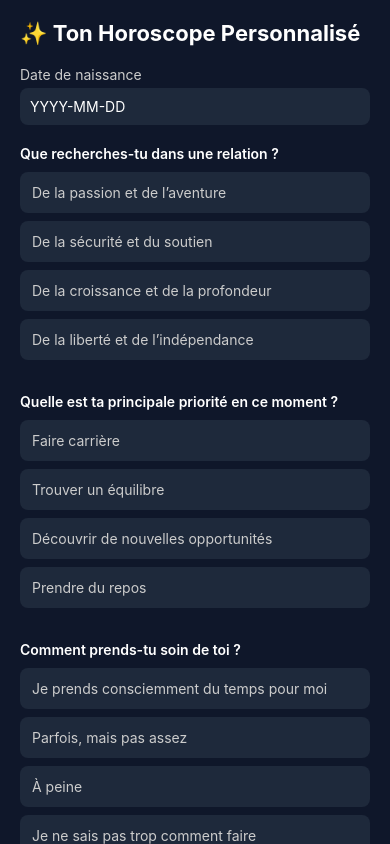
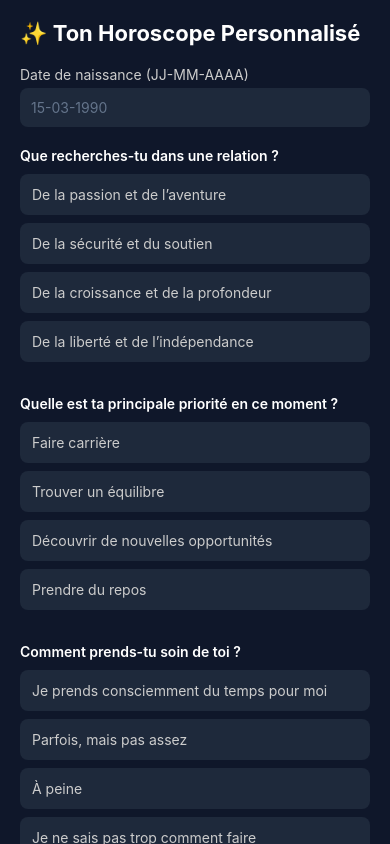
Before and after one commit to SterckxJoffrey/horscopeApp, a React Native app: screen / in a window 390 px wide. Built offline with nearby package versions, Linux system fonts and the light colour scheme.

Commit message:
- format date input - result card design - home button

```diff
--- a/App.js
+++ b/App.js
@@ -1,14 +1,24 @@
-import React from "react";
+import React, { useState } from "react";
 import { StatusBar, useColorScheme } from "react-native";
 import HomeScreen from "./HomeScreen.jsx";
+import ResultScreen from "./ResultScreen.jsx";
 
 export default function App() {
   const isDarkMode = useColorScheme() === "dark";
+  const [submission, setSubmission] = useState(null);
 
   return (
     <>
       <StatusBar barStyle={isDarkMode ? "light-content" : "dark-content"} />
-      <HomeScreen />
+      {submission === null ? (
+        <HomeScreen onSubmit={setSubmission} />
+      ) : (
+        <ResultScreen
+          result={submission.text}
+          birthDate={submission.birthDate}
+          onBack={() => setSubmission(null)}
+        />
+      )}
     </>
   );
 }
--- a/HomeScreen.jsx
+++ b/HomeScreen.jsx
@@ -10,6 +10,26 @@ import {
 
 import data from "./data.json";
 import { generateText } from "./Horoscope";
+
+const formatBirthDate = (text) => {
+  const digits = text.replace(/\D/g, "").slice(0, 8);
+  if (digits.length <= 2) return digits;
+  if (digits.length <= 4) return `${digits.slice(0, 2)}-${digits.slice(2)}`;
+  return `${digits.slice(0, 2)}-${digits.slice(2, 4)}-${digits.slice(4)}`;
+};
+
+const isValidBirthDate = (str) => {
+  if (!/^\d{2}-\d{2}-\d{4}$/.test(str)) return false;
+  const [d, m, y] = str.split("-").map(Number);
+  const date = new Date(y, m - 1, d);
+  return (
+    date.getFullYear() === y &&
+    date.getMonth() === m - 1 &&
+    date.getDate() === d &&
+    y >= 1900 &&
+    date <= new Date()
+  );
+};
 
 // 🔹 Questions
 const questions = {
@@ -51,7 +71,7 @@ const questions = {
   },
 };
 
-export default function HomeScreen() {
+export default function HomeScreen({ onSubmit }) {
   const [answers, setAnswers] = useState({
     amour: null,
     travail: null,
@@ -60,18 +80,20 @@ export default function HomeScreen() {
   });
 
   const [birthDate, setBirthDate] = useState("");
-  const [result, setResult] = useState("");
 
   const handleSelect = (question, value) => {
     setAnswers((prev) => ({ ...prev, [question]: value }));
   };
 
+  const dateValid = isValidBirthDate(birthDate);
+  const dateError = birthDate.length === 10 && !dateValid;
+
   const isComplete =
-    Object.values(answers).every((v) => v !== null) && birthDate.length > 0;
+    Object.values(answers).every((v) => v !== null) && dateValid;
 
   const handleSubmit = () => {
     const text = generateText(data, answers);
-    setResult(text);
+    onSubmit({ text, birthDate });
   };
 
   return (
@@ -79,13 +101,19 @@ export default function HomeScreen() {
       <Text style={styles.title}>✨ Ton Horoscope Personnalisé</Text>
 
       {/* Date de naissance */}
-      <Text style={styles.label}>Date de naissance</Text>
+      <Text style={styles.label}>Date de naissance (JJ-MM-AAAA)</Text>
       <TextInput
-        placeholder="YYYY-MM-DD"
+        placeholder="15-03-1990"
+        placeholderTextColor="#64748b"
         value={birthDate}
-        onChangeText={setBirthDate}
-        style={styles.input}
+        onChangeText={(t) => setBirthDate(formatBirthDate(t))}
+        keyboardType="number-pad"
+        maxLength={10}
+        style={[styles.input, dateError && styles.inputError]}
       />
+      {dateError && (
+        <Text style={styles.errorText}>Date invalide. Format : JJ-MM-AAAA.</Text>
+      )}
 
       {/* Questions */}
       {Object.entries(questions).map(([key, q]) => (
@@ -121,9 +149,6 @@ export default function HomeScreen() {
       >
         <Text style={styles.buttonText}>Voir mon horoscope</Text>
       </TouchableOpacity>
-
-      {/* Résultat */}
-      {result ? <Text style={styles.result}>{result}</Text> : null}
     </ScrollView>
   );
 }
@@ -151,6 +176,17 @@ const styles = StyleSheet.create({
     padding: 10,
     borderRadius: 8,
     marginBottom: 20,
+    borderWidth: 1,
+    borderColor: "transparent",
+  },
+  inputError: {
+    borderColor: "#ef4444",
+    marginBottom: 6,
+  },
+  errorText: {
+    color: "#ef4444",
+    fontSize: 13,
+    marginBottom: 16,
   },
   block: {
     marginBottom: 25,
@@ -190,9 +226,4 @@ const styles = StyleSheet.create({
     color: "#fff",
     fontWeight: "bold",
   },
-  result: {
-    marginTop: 20,
-    color: "#e2e8f0",
-    lineHeight: 22,
-  },
 });
--- /dev/null
+++ b/ResultScreen.jsx
@@ -0,0 +1,161 @@
+import React from "react";
+import {
+  View,
+  Text,
+  TouchableOpacity,
+  ImageBackground,
+  StyleSheet,
+  useWindowDimensions,
+} from "react-native";
+
+import { getZodiacSign } from "./zodiac";
+
+export default function ResultScreen({ result, birthDate, onBack }) {
+  const sign = getZodiacSign(birthDate);
+  const { width, height } = useWindowDimensions();
+
+  const cardSize = {
+    width: width * 0.9,
+    height: height * 0.75,
+  };
+
+  const Content = (
+    <>
+      {sign && <Text style={styles.signName}>{sign.name}</Text>}
+      <Text style={styles.result}>{result.trim()}</Text>
+    </>
+  );
+
+  return (
+    <View style={styles.container}>
+      <TouchableOpacity
+        style={styles.homeButton}
+        onPress={onBack}
+        hitSlop={{ top: 10, bottom: 10, left: 10, right: 10 }}
+      >
+        <Text style={styles.homeButtonText}>⌂</Text>
+      </TouchableOpacity>
+
+      {sign?.image ? (
+        <ImageBackground
+          source={sign.image}
+          style={[styles.card, cardSize]}
+          imageStyle={styles.cardImage}
+          resizeMode="cover"
+        >
+          <View style={styles.cardOverlay} />
+          <View style={styles.cardContent}>{Content}</View>
+        </ImageBackground>
+      ) : (
+        <View style={[styles.card, cardSize]}>
+          {sign && (
+            <Text style={styles.bgSymbol} pointerEvents="none">
+              {sign.symbol}
+            </Text>
+          )}
+          <View style={styles.cardContent}>{Content}</View>
+        </View>
+      )}
+
+      <TouchableOpacity
+        style={styles.printButton}
+        onPress={() => {
+          // TODO: implémenter la fonctionnalité d'impression
+        }}
+      >
+        <Text style={styles.printButtonText}>🖨  Imprimer</Text>
+      </TouchableOpacity>
+    </View>
+  );
+}
+
+const styles = StyleSheet.create({
+  container: {
+    flex: 1,
+    backgroundColor: "#0f172a",
+    alignItems: "center",
+    justifyContent: "center",
+    padding: 20,
+  },
+  homeButton: {
+    position: "absolute",
+    top: 50,
+    left: 20,
+    width: 44,
+    height: 44,
+    borderRadius: 22,
+    backgroundColor: "rgba(124, 58, 237, 0.85)",
+    alignItems: "center",
+    justifyContent: "center",
+    zIndex: 10,
+  },
+  homeButtonText: {
+    color: "#fff",
+    fontSize: 24,
+    fontWeight: "bold",
+    lineHeight: 28,
+  },
+  card: {
+    backgroundColor: "#1e293b",
+    borderRadius: 16,
+    borderWidth: 1,
+    borderColor: "#7c3aed",
+    overflow: "hidden",
+    justifyContent: "center",
+  },
+  cardImage: {
+    borderRadius: 16,
+    opacity: 0.45,
+  },
+  cardOverlay: {
+    ...StyleSheet.absoluteFillObject,
+    backgroundColor: "rgba(15, 23, 42, 0.55)",
+  },
+  bgSymbol: {
+    ...StyleSheet.absoluteFillObject,
+    fontSize: 320,
+    color: "#7c3aed",
+    opacity: 0.25,
+    textAlign: "center",
+    textAlignVertical: "center",
+  },
+  cardContent: {
+    flex: 1,
+    padding: 28,
+    alignItems: "center",
+    justifyContent: "center",
+  },
+  signName: {
+    color: "#fff",
+    fontSize: 26,
+    fontWeight: "bold",
+    textAlign: "center",
+    marginBottom: 20,
+    textShadowColor: "rgba(0, 0, 0, 0.6)",
+    textShadowOffset: { width: 0, height: 1 },
+    textShadowRadius: 4,
+  },
+  result: {
+    color: "#f1f5f9",
+    fontSize: 17,
+    lineHeight: 26,
+    textAlign: "center",
+    textShadowColor: "rgba(0, 0, 0, 0.6)",
+    textShadowOffset: { width: 0, height: 1 },
+    textShadowRadius: 4,
+  },
+  printButton: {
+    position: "absolute",
+    bottom: 30,
+    backgroundColor: "#7c3aed",
+    paddingVertical: 14,
+    paddingHorizontal: 32,
+    borderRadius: 10,
+    alignItems: "center",
+  },
+  printButtonText: {
+    color: "#fff",
+    fontWeight: "bold",
+    fontSize: 16,
+  },
+});
--- /dev/null
+++ b/zodiac.js
@@ -0,0 +1,37 @@
+// Pour utiliser de vraies images : dépose tes PNG dans ./assets/zodiac/
+// puis remplace `null` par require("./assets/zodiac/<fichier>.png").
+const SIGNS = [
+  { name: "Capricorne", symbol: "♑", image: null, from: [12, 22], to: [1, 19] },
+  { name: "Verseau",    symbol: "♒", image: null, from: [1, 20],  to: [2, 18] },
+  { name: "Poissons",   symbol: "♓", image: null, from: [2, 19],  to: [3, 20] },
+  { name: "Bélier",     symbol: "♈", image: null, from: [3, 21],  to: [4, 19] },
+  { name: "Taureau",    symbol: "♉", image: null, from: [4, 20],  to: [5, 20] },
+  { name: "Gémeaux",    symbol: "♊", image: null, from: [5, 21],  to: [6, 20] },
+  { name: "Cancer",     symbol: "♋", image: null, from: [6, 21],  to: [7, 22] },
+  { name: "Lion",       symbol: "♌", image: null, from: [7, 23],  to: [8, 22] },
+  { name: "Vierge",     symbol: "♍", image: null, from: [8, 23],  to: [9, 22] },
+  { name: "Balance",    symbol: "♎", image: null, from: [9, 23],  to: [10, 22] },
+  { name: "Scorpion",   symbol: "♏", image: null, from: [10, 23], to: [11, 21] },
+  { name: "Sagittaire", symbol: "♐", image: null, from: [11, 22], to: [12, 21] },
+];
+
+export function getZodiacSign(birthDate) {
+  if (!birthDate) return null;
+  const parts = birthDate.split("-");
+  if (parts.length !== 3) return null;
+
+  const day = parseInt(parts[0], 10);
+  const month = parseInt(parts[1], 10);
+  if (!month || !day) return null;
+
+  for (const sign of SIGNS) {
+    const [fm, fd] = sign.from;
+    const [tm, td] = sign.to;
+    if (fm === tm && month === fm && day >= fd && day <= td) return sign;
+    if (fm !== tm) {
+      if (month === fm && day >= fd) return sign;
+      if (month === tm && day <= td) return sign;
+    }
+  }
+  return null;
+}
```
